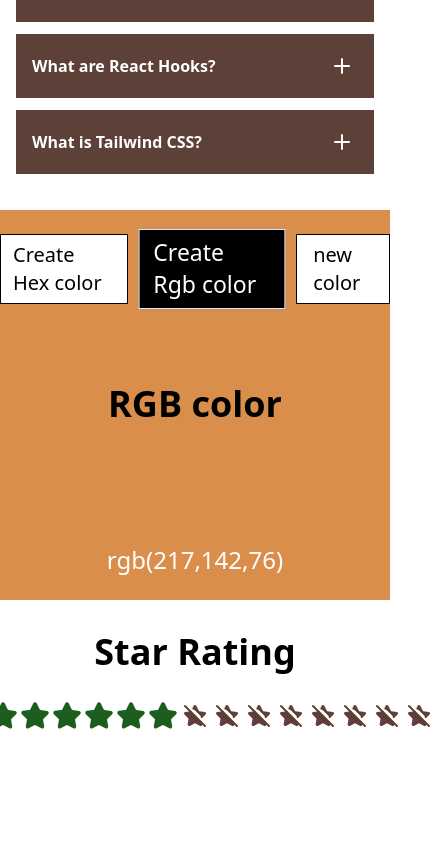
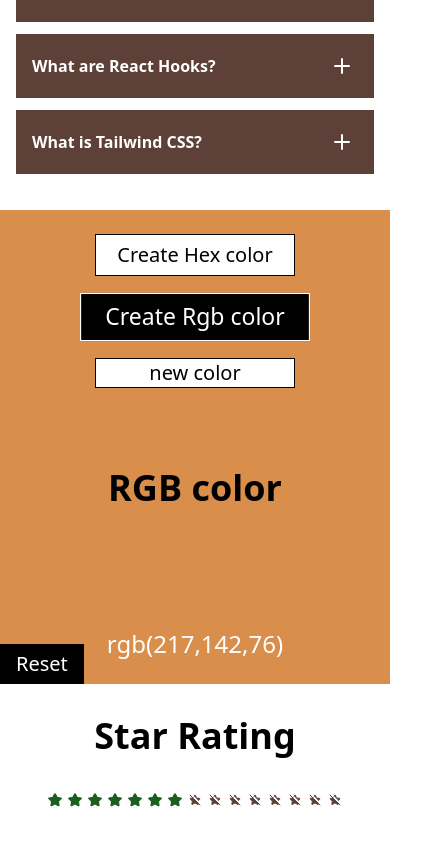
Before and after one commit to mahmoudkhateep7-arch/25-React-JS-Projects-for-Interview, a Next.js app: page / in a window 390 px wide. Shown: the part 687-1531 px from the top of the page, 431 px wide, since content can reach past the window. Before the commit the page ends 1447 px from the top, so only its background shows below. Built offline with nearby package versions, Linux system fonts and the light colour scheme.

Commit message:
made some basic responsive styles

```diff
--- a/app/hexrgb.tsx
+++ b/app/hexrgb.tsx
@@ -69,10 +69,10 @@ export default function HexRgb() {
   return (
     <div style={{ background: col }} className={`py-6 `}>
       {/* 3 buttons  */}
-      <div className={`flex justify-center  gap-5`}>
-        <div onClick={() => { setnum(0) }} className={`${num == 0 ? 'bg-black text-white border-white scale-115 ' : 'bg-white text-black border-black'} border cursor-pointer text-xl px-3 py-1.5`}>Create Hex color</div>
-        <div onClick={() => { setnum(1) }} className={`${num == 1 ? 'bg-black text-white border-white scale-115' : 'bg-white text-black border-black'} border cursor-pointer text-xl px-3 py-1.5`}>Create Rgb color</div>
-        <div onClick={() => { sss(Math.random()) }} className={`border border-black hover:bg-black hover:text-white hover:border-white cursor-pointer duration-300 transition-all flex items-center px-4 text-xl bg-white text-black`}>new color</div>
+      <div className={`flex justify-center max-[600px]:flex-col   gap-5`}>
+        <div onClick={() => { setnum(0) }} className={`${num == 0 ? 'bg-black text-white border-white scale-115 ' : 'bg-white text-black border-black'} border cursor-pointer     max-[600px]:w-50 max-[600px]:mx-auto max-[600px]:text-center  text-xl px-3 py-1.5`}>Create Hex color</div>
+        <div onClick={() => { setnum(1) }} className={`${num == 1 ? 'bg-black text-white border-white scale-115' : 'bg-white text-black border-black'} border cursor-pointer      max-[600px]:w-50 max-[600px]:mx-auto max-[600px]:text-center   text-xl px-3 py-1.5`}>Create Rgb color</div>
+        <div onClick={() => { sss(Math.random()) }} className={`border border-black hover:bg-black hover:text-white hover:border-white cursor-pointer duration-300 transition-all max-[600px]:w-50 max-[600px]:mx-auto max-[600px]:text-center  max-[600px]:justify-center    flex items-center px-4 text-xl bg-white text-black`}>new color</div>
       </div>
 
       <div className={`text-4xl font-bold text-center  py-20`}>{num == 0 ? 'HEX Color' : 'RGB color'}</div>
--- a/app/ratings.tsx
+++ b/app/ratings.tsx
@@ -1,6 +1,6 @@
 "use client";
 
-import { Star, StarOff, Stars } from "lucide-react";
+import { Star, StarOff } from "lucide-react";
 import { useEffect, useState } from "react";
 
 export default function Ratings() {
@@ -17,14 +17,15 @@ export default function Ratings() {
   if (mounted == false) { return }
   return (
 
-    <div className={`py-8`}>
+    <div className={`py-8 relative`}>
+      <div onClick={() => { setYellowStars(0) }} className={`bg-black cursor-pointer bor border-white text-white absolute flex justify-center items-center px-4 py-1.5 text-xl top-0 left-0 max-[600px]:-translate-y-full`}>Reset</div>
       <h3 className={`text-center text-4xl pb-8 font-bold`}>Star Rating</h3>
       <div className={`flex  justify-center gap-2`}>
         {Array.from({ length: startsCount }).map((__, idx) => {
 
           return (
-            <div onClick={() => { setYellowStars(idx + 1) }} className={`cursor-pointer`} key={idx}>
-              {idx < yellowStars ? <Star className={`text-[#1B5E20] scale-125`} fill={'#1B5E20'} /> : <StarOff fill={'#5D4037'} className={`text-[#5D4037]`} />}
+            <div onClick={() => { setYellowStars(idx + 1) }} className={`cursor-pointer `} key={idx}>
+              {idx < yellowStars ? <Star className={`text-[#1B5E20] max-[600px]:w-4 scale-125 max-[400px]:w-3 `} fill={'#1B5E20'} /> : <StarOff fill={'#5D4037'} className={`text-[#5D4037] max-[600px]:w-4 max-[400px]:w-3`} />}
             </div>
           )
         })}
```
